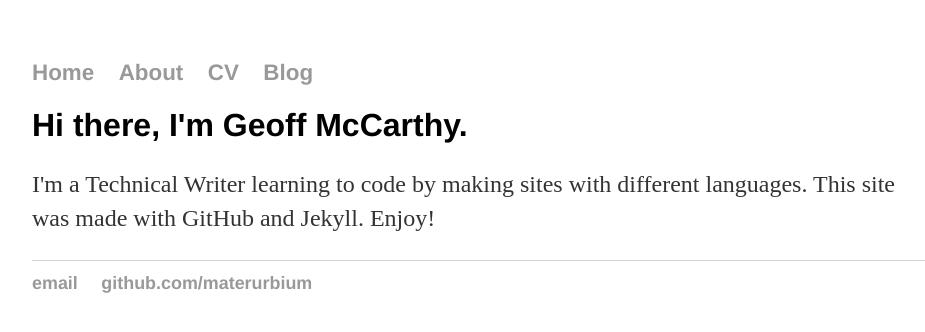
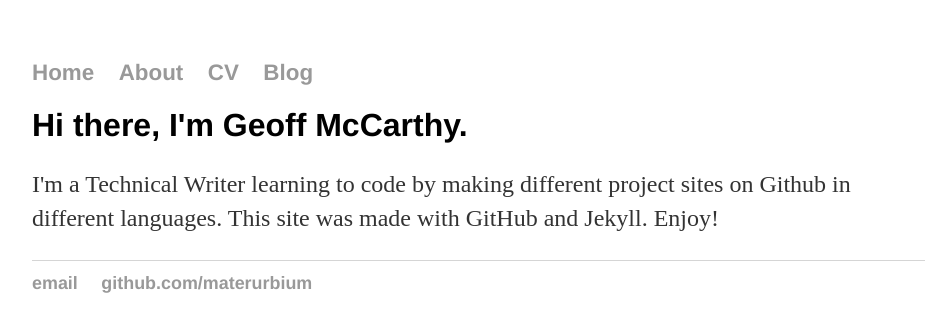
Before and after one commit to materurbium/github.io, a Jekyll site: the page built from index.html, in a window 1280 px wide. Shown: the top 332 px of the page, without its empty margins (160-1085 px from the left). Built offline with Jekyll 4.4.1, drawn with Linux system fonts in a browser that asks for light colours.

Commit message:
Update index.html

```diff
--- a/index.html
+++ b/index.html
@@ -1,8 +1,8 @@
 ---
 layout: default
-title: Hank Quinlan, Horrible Cop
+title: Geoff McCarthy, Technical Writer
 ---
 <div class="blurb">
 	<h1>Hi there, I'm Geoff McCarthy.</h1>
-	<p>I'm a Technical Writer learning to code by making sites with different languages. This site was made with GitHub and Jekyll. Enjoy!</p>
+	<p>I'm a Technical Writer learning to code by making different project sites on Github in different languages. This site was made with GitHub and Jekyll. Enjoy!</p>
 </div><!-- /.blurb -->
```
